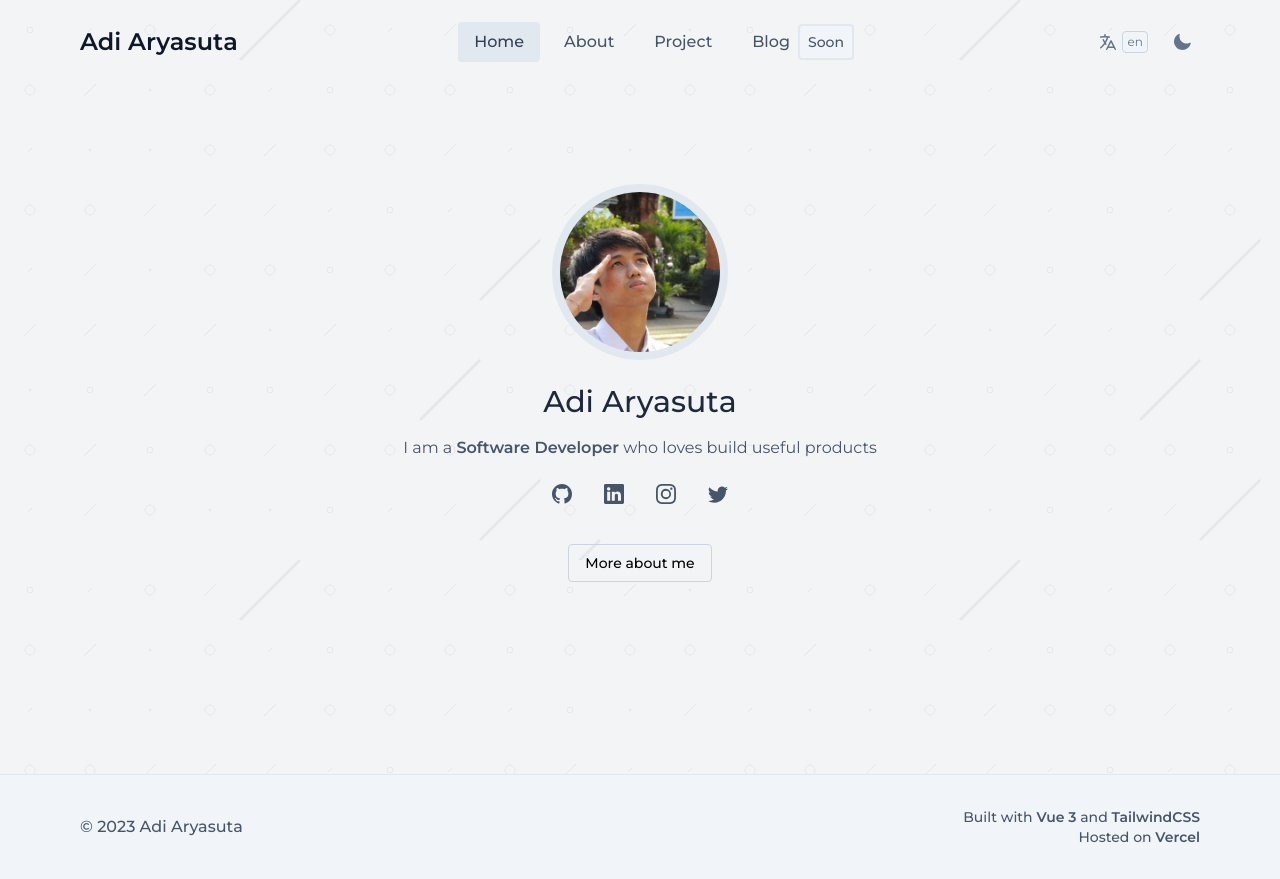
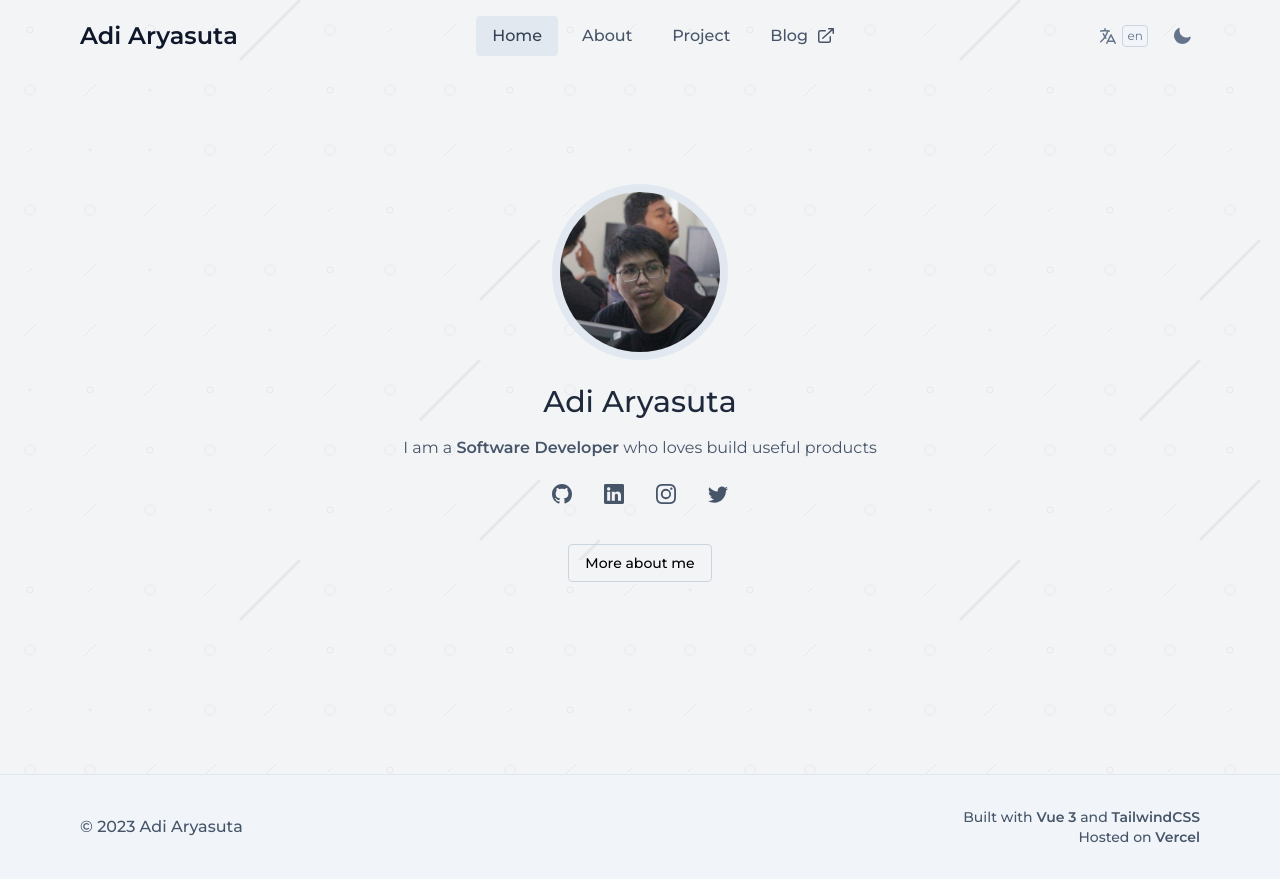
Before and after one commit to adiiaryasutaa/personal-website, a Vue app: page / in a window 1280 px wide. Built offline with nearby package versions, Linux system fonts and the light colour scheme.

Commit message:
Update profile image and links

```diff
--- a/src/components/Navbar.vue
+++ b/src/components/Navbar.vue
@@ -47,7 +47,7 @@ window.addEventListener('scroll', () => {
 					<navbar-item :label="$t('navbar.home')" to="/"/>
 					<navbar-item :label="$t('navbar.about')" to="/about"/>
 					<navbar-item :label="$t('navbar.project')" to="/project"/>
-					<navbar-item :label="$t('navbar.blog')" :soon="true"/>
+					<navbar-item :label="$t('navbar.blog')" to="https://blog-adiaryasuta.vercel.app" :external="true"/>
 				</div>
 			</div>
 		</div>
--- a/src/components/NavbarItem.vue
+++ b/src/components/NavbarItem.vue
@@ -1,4 +1,6 @@
 <script setup>
+import { ArrowTopRightOnSquareIcon } from '@heroicons/vue/20/solid';
+
 const prop = defineProps({
 	label: {
 		type: String,
@@ -8,7 +10,7 @@ const prop = defineProps({
 		type: String,
 		required: false,
 	},
-	soon: {
+	external: {
 		type: Boolean,
 		required: false,
 	}
@@ -16,13 +18,10 @@ const prop = defineProps({
 </script>
 
 <template>
-	<div v-if="soon" class="flex items-center font-medium text-slate-600 py-2 px-4 md:py-2 dark:text-slate-400">
-		<div>{{ prop.label }}</div>
-		<div class="text-sm font-medium px-2 py-1.5 bg-slate-100 border-2 border-slate-200 rounded ml-2 dark:bg-slate-700 dark:border-slate-600 dark:text-slate-100">
-			{{ $t('soon') }}
-		</div>
-	</div>
-
+	<a v-if="external" :href="to" class="flex items-center font-medium rounded py-2 px-4 md:py-2">
+		<span class="mr-2">{{ prop.label }}</span>
+		<arrow-top-right-on-square-icon class="w-5 h-5"/>
+	</a>
 	<router-link v-else
 		:to="prop.to"
 		class="block font-medium rounded py-2 px-4 md:py-2"
--- a/src/locales/en.json
+++ b/src/locales/en.json
@@ -19,7 +19,7 @@
     ],
     "image-description": [
       "Adi Aryasuta at SMK Negeri 1 Denpasar",
-      "This photo was taken by <a class=\"text-slate-600 font-semibold hover:underline dark:text-slate-400\" href=\"https://snstechbali.github.io/santinareswari.github.io/\" target=\"_blank\">Santi Nareswari</a>"
+      "This photo was taken by <a class=\"text-slate-600 font-semibold hover:underline dark:text-slate-400\" href=\"https://snstechbali.github.io/santinrswri/\" target=\"_blank\">Santi Nareswari</a>"
     ],
     "skill-section-title": "Skills",
     "tool-section-title": "Tools"
--- a/src/locales/id.json
+++ b/src/locales/id.json
@@ -19,7 +19,7 @@
     ],
     "image-description": [
       "Adi Aryasuta di SMK Negeri 1 Denpasar",
-      "Poto ini dipotret oleh <a class=\"text-slate-600 font-semibold hover:underline dark:text-slate-400\" href=\"https://snstechbali.github.io/santinareswari.github.io/\" target=\"_blank\">Santi Nareswari</a>"
+      "Poto ini dipotret oleh <a class=\"text-slate-600 font-semibold hover:underline dark:text-slate-400\" href=\"https://snstechbali.github.io/santinrswri/\" target=\"_blank\">Santi Nareswari</a>"
     ],
     "skill-section-title": "Keahlian",
     "tool-section-title": "Alat"
```
Also changed, not shown: src/assets/imgs/adiaryasuta.jpg.
